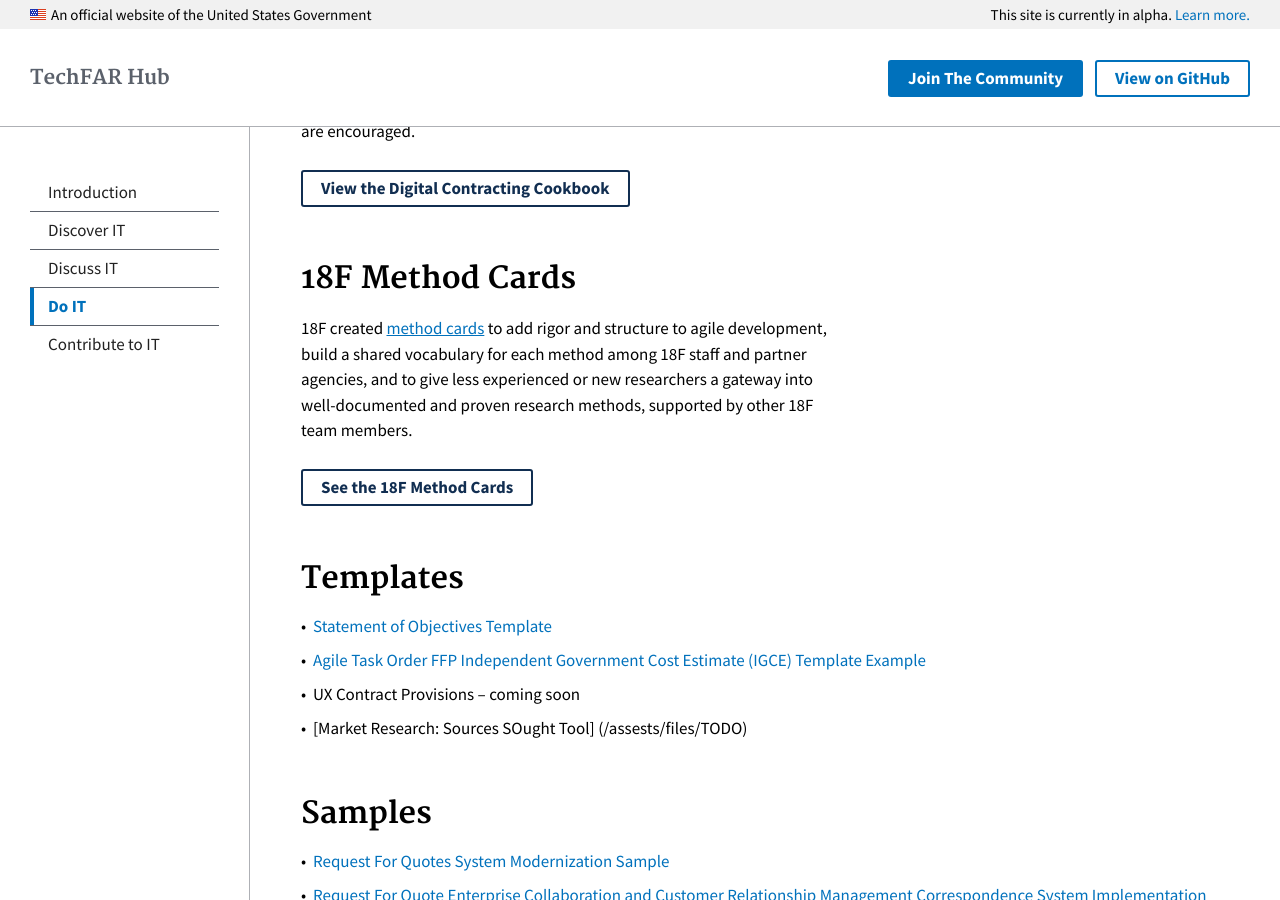
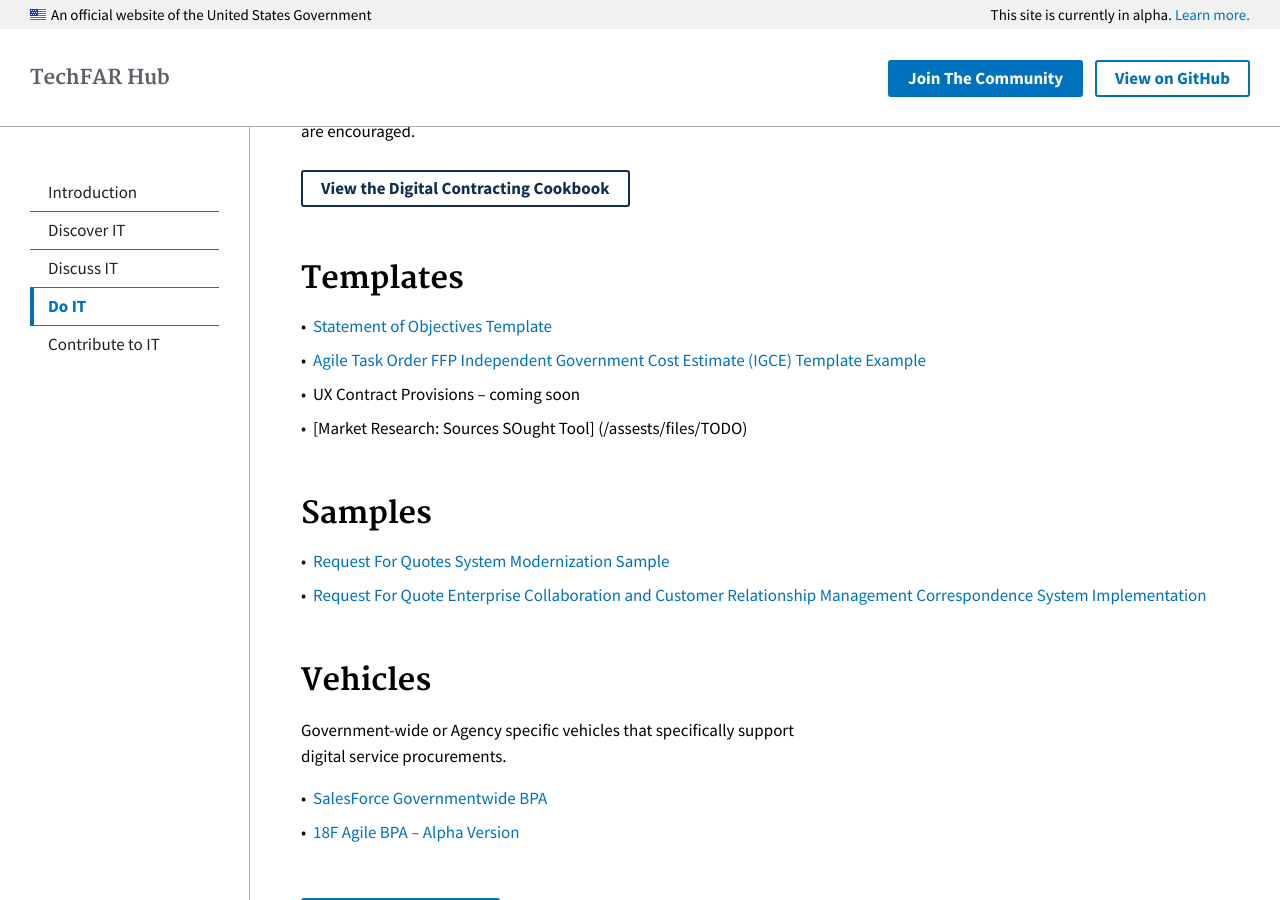
Before and after one commit to usds/techfar-hub, a Jekyll site: the page built from _topics/3_do-IT.md, in a window 1280 px wide and 900 px high, scrolled down 1176 px. Built offline with Jekyll 4.4.1, drawn with Linux system fonts in a browser that asks for light colours.

Commit message:
Removed Method Cards per Acq Stand-up

```diff
--- a/_topics/3_do-IT.md
+++ b/_topics/3_do-IT.md
@@ -32,11 +32,6 @@
 
 <a class="usa-button-outline usa-button-active" type="button" target="blank" href="https://pages.18f.gov/contracting-cookbook/">View the Digital Contracting Cookbook</a>
 
-## 18F Method Cards
-18F created [method cards](https://methods.18f.gov/) to add rigor and structure to agile development, build a shared vocabulary for each method among 18F staff and partner agencies, and to give less experienced or new researchers a gateway into well-documented and proven research methods, supported by other 18F team members.
-
-<a class="usa-button-outline usa-button-active" type="button" target="blank" href="https://methods.18f.gov/">See the 18F Method Cards</a>
-
 ## Templates
 
 - [Statement of Objectives Template](/assets/files/DigitalServiceSOO.docx)
```
